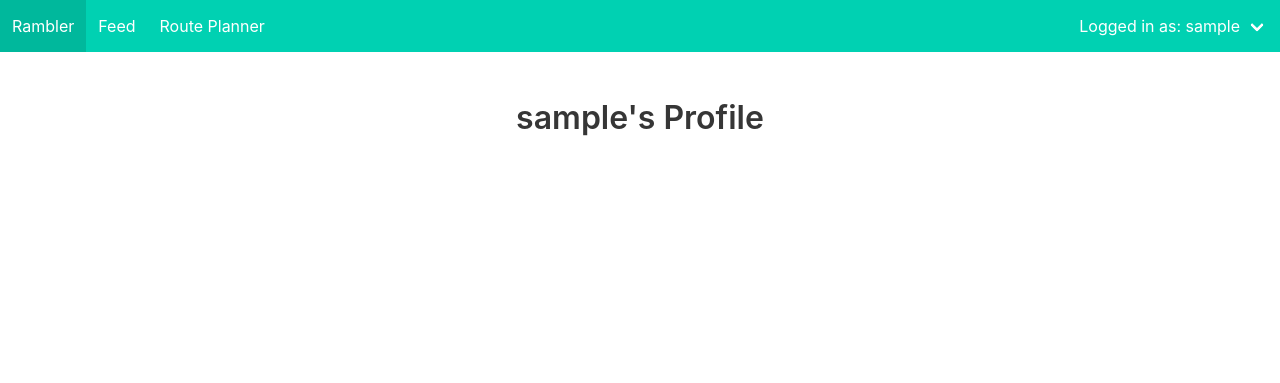
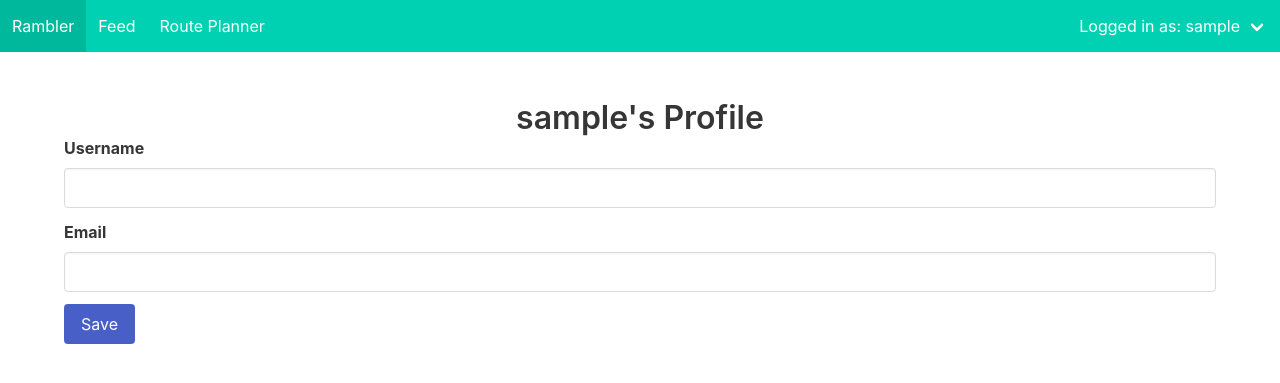
Before and after one commit to cdigby/Rambler, a Django app: page /users/profile/ in a window 1280 px wide. Shown: the top 383 px of the page. Run offline with Django 3.2, Linux system fonts and the light colour scheme; the visitor is signed in with stand-in values (Sample User, id 1).

Commit message:
Work on profile page

```diff
--- /dev/null
+++ b/templates/forms/input.html
@@ -0,0 +1,6 @@
+<div class="field">
+    <label for="{{ field.id_for_label }}" class="label">{{ label }}</label>
+    <div class="control">
+        {{ field }}
+    </div>
+</div>
--- /dev/null
+++ b/users/forms.py
@@ -0,0 +1,13 @@
+from django import forms
+
+#Define signup form
+class SignupForm(forms.Form):
+    username = forms.CharField(widget=forms.TextInput(attrs={'placeholder': 'Username'}))
+    email = forms.CharField(widget=forms.TextInput(attrs={'placeholder': 'Email'}))
+    password = forms.CharField(widget=forms.PasswordInput())
+    password_confirmation = forms.CharField(widget=forms.PasswordInput())
+
+#Define profile form
+class ProfileForm(forms.Form):
+    username = forms.CharField(widget=forms.TextInput(attrs={'class': 'input'}))
+    email = forms.CharField(widget=forms.TextInput(attrs={'class': 'input'}))
--- a/users/templates/users/profile.html
+++ b/users/templates/users/profile.html
@@ -6,7 +6,16 @@
         </div>
 
         <div class="container">
+            <form action="method">
+                {% include 'forms/input.html' with field=form.username label='Username' %}
+                {% include 'forms/input.html' with field=form.email label='Email' %}
 
+                <div class="field">
+                    <div class="control">
+                        <button class="button is-link">Save</button>
+                    </div>
+                </div>
+            </form>
         </div>
     </div>
 {% endblock %}
--- a/users/views.py
+++ b/users/views.py
@@ -2,15 +2,8 @@ from django.shortcuts import render, redirect
 from django.contrib.auth.models import User
 from django.contrib.auth import logout, login
 from django.contrib.auth.decorators import login_required
-from django import forms
 from django.contrib import messages
-
-#Define signup form
-class SignupForm(forms.Form):
-    username = forms.CharField(widget=forms.TextInput(attrs={'placeholder': 'Username'}))
-    email = forms.CharField(widget=forms.TextInput(attrs={'placeholder': 'Email'}))
-    password = forms.CharField(widget=forms.PasswordInput())
-    password_confirmation = forms.CharField(widget=forms.PasswordInput())
+from .forms import SignupForm, ProfileForm
 
 #Signup page
 def signup_view(request):
@@ -42,4 +35,5 @@ def logout_view(request):
 
 @login_required
 def profile(request):
-    return render(request, 'users/profile.html')
+    form = ProfileForm()
+    return render(request, 'users/profile.html', {'form': form})
```
